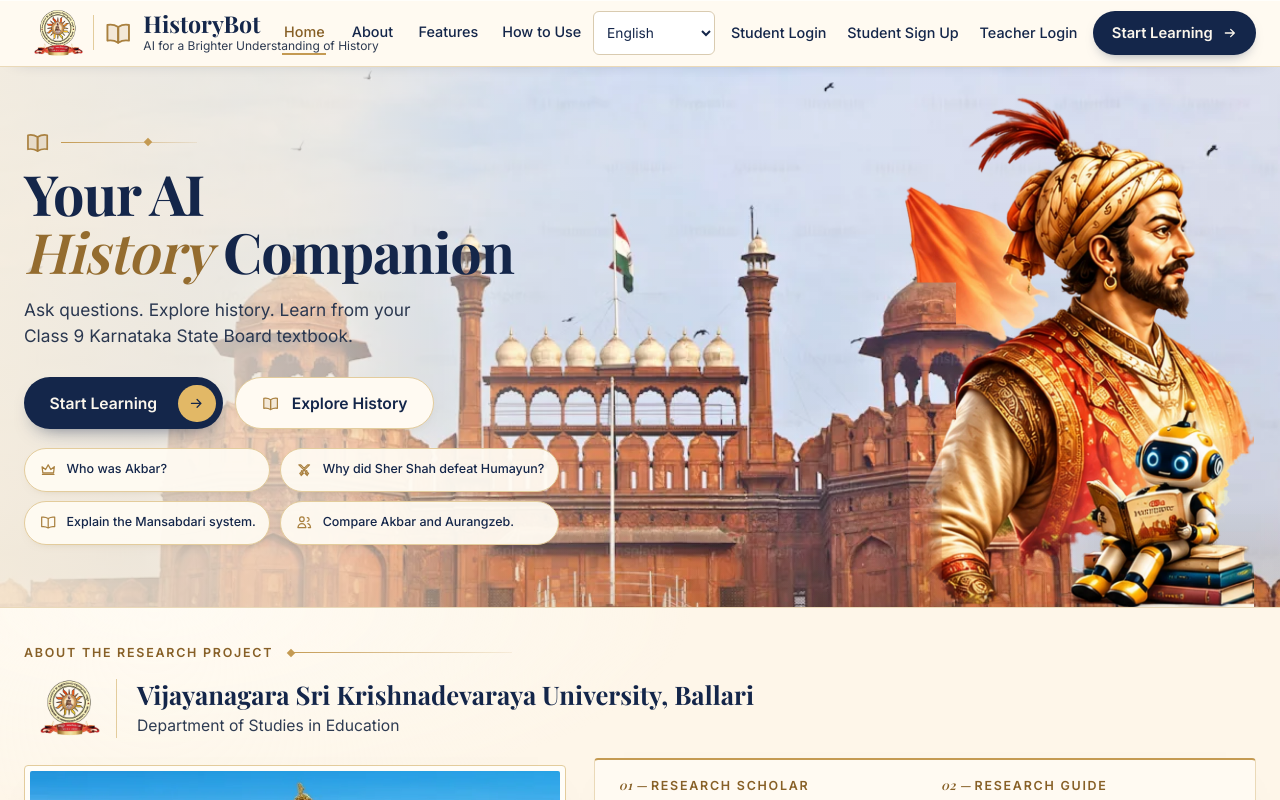
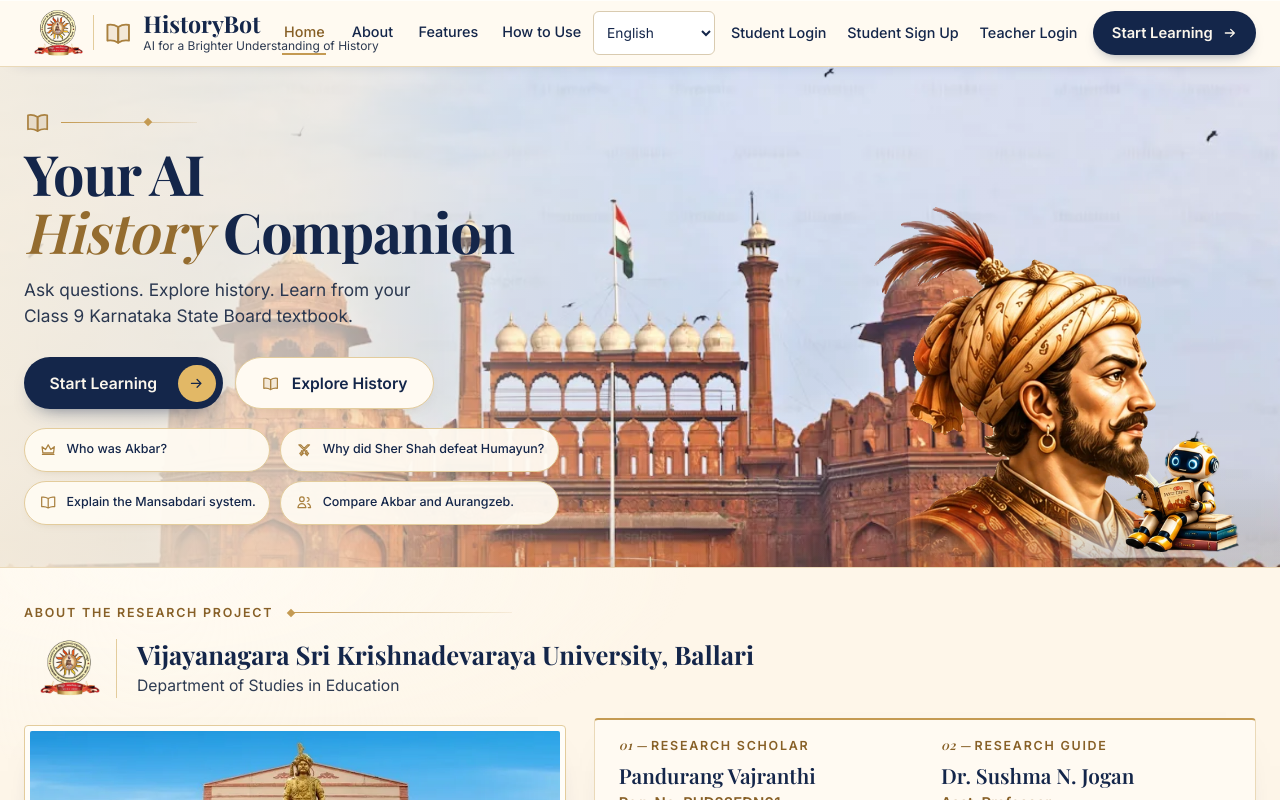
Before and after one commit to VishnuKanthcr7/historybot, a React (Vite) app in the folder frontend/: page / in a window 1280 px wide. Shown: the top 800 px of the page. Built offline with nearby package versions, Linux system fonts and the light colour scheme; no server answers; a web font is replaced by a local one.

Commit message:
Homepage hero v9 (local, not deployed): no-flag portrait, smaller visuals, Red Fort centre visible

```diff
--- a/frontend/src/pages/Home.css
+++ b/frontend/src/pages/Home.css
@@ -613,17 +613,14 @@
   mask-image: linear-gradient(180deg, transparent 0, #000 9%, #000 90%, transparent 100%);
 }
 
-/* hero group: Chhatrapati Shivaji Maharaj with the saffron flag
-   (shivaji-flag, 770x1090 canvas) and, in front, the mascot reading on Class 9
-   books (mascot-books). The mascot's box is fixed inside the group canvas, so
-   both scale together. Anchored bottom-right; height sets the size. */
+/* hero visuals: portrait of Chhatrapati Shivaji Maharaj (shivaji-hero-v6,
+   clean cutout, soft bottom fade) and, separately, the mascot reading on
+   Class 9 books (mascot-books), both bottom-right over the Red Fort photo.
+   Phones/tablets: portrait ~48% of the band width, mascot ~23%. */
 .hb-figures {
   position: absolute;
+  inset: 0;
   z-index: 1;
-  right: 3%;
-  bottom: 0;
-  height: 100%;
-  aspect-ratio: 770 / 1090;
   pointer-events: none;
 }
 
@@ -631,16 +628,18 @@
 .hb-fig-bot {
   position: absolute;
   display: block;
+  bottom: 0;
 }
 
 .hb-fig-shivaji {
-  inset: 0;
+  right: 4%;
+  width: 48%;
 }
 
 .hb-fig-bot {
-  left: 45.45%;
-  top: 61.47%;
-  width: 56.36%;
+  right: 1%;
+  bottom: 2%;
+  width: 23%;
 }
 
 .hb-figures img {
@@ -1139,6 +1138,7 @@
   .hb-scene {
     margin: 0.35rem 0 0.2rem calc(50% - 50vw);
     aspect-ratio: 4 / 3;
+    background-position: 100% 40%;
     -webkit-mask-image: linear-gradient(180deg, transparent 0, #000 6%, #000 100%);
     mask-image: linear-gradient(180deg, transparent 0, #000 6%, #000 100%);
   }
@@ -1315,8 +1315,12 @@
     background-position: 50% 34%;
   }
 
-  .hb-figures {
-    right: 2%;
+  .hb-fig-shivaji {
+    width: 34%;
+  }
+
+  .hb-fig-bot {
+    width: 16%;
   }
 }
 
@@ -1327,11 +1331,11 @@
     background: #efe1c4;
   }
 
-  /* responsive hero height: 540px at 1024px, up to 600px on wide screens */
+  /* responsive hero height: 500px at 1024px, up to 540px on wide screens */
   .hb-stage {
     max-width: 1600px;
     margin: 0 auto;
-    min-height: clamp(540px, 42vw, 600px);
+    min-height: clamp(500px, 37vw, 540px);
   }
 
   .hb-scene {
@@ -1359,9 +1363,21 @@
 
   /* group: right edge on the content container, vertically centred with
      the text column; clear of the heading, buttons and chips */
-  .hb-figures {
-    right: 2%;
-    height: 97%;
+  .hb-fig-shivaji {
+    right: 5%;
+    width: auto;
+    height: 72%;
+  }
+
+  .hb-fig-shivaji img {
+    width: auto;
+    height: 100%;
+  }
+
+  .hb-fig-bot {
+    right: 3%;
+    bottom: 3%;
+    width: clamp(110px, 10vw, 145px);
   }
 
   .hb-hero-inner {
--- a/frontend/src/pages/Home.jsx
+++ b/frontend/src/pages/Home.jsx
@@ -320,12 +320,12 @@
               <figure className="hb-scene">
                 <div className="hb-figures">
                   <picture className="hb-fig-shivaji">
-                    <source srcSet="/images/shivaji-flag.webp" type="image/webp" />
+                    <source srcSet="/images/shivaji-hero-v6.webp" type="image/webp" />
                     <img
-                      src="/images/shivaji-flag.png"
-                      alt="Chhatrapati Shivaji Maharaj with the saffron flag."
-                      width="770"
-                      height="1090"
+                      src="/images/shivaji-hero-v6.png"
+                      alt="Portrait of Chhatrapati Shivaji Maharaj."
+                      width="420"
+                      height="442"
                       decoding="async"
                       fetchPriority="high"
                     />
```
